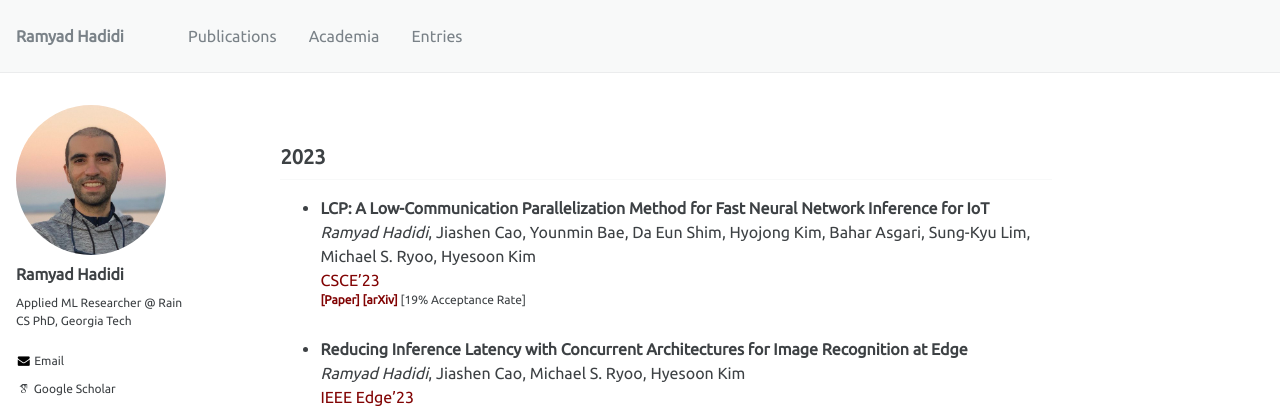
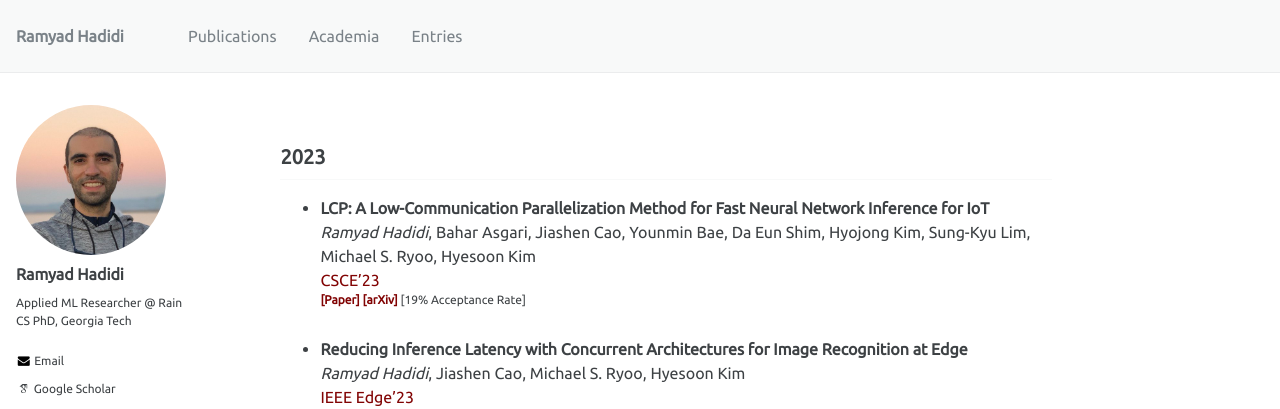
Before and after one commit to ramyadhadidi/ramyadhadidi.github.io, a Jekyll site: the page built from _pages/publications.md, in a window 1280 px wide and 900 px high. Shown: the top 409 px of the window. Built offline with Jekyll 4.4.1, drawn with Linux system fonts in a browser that asks for light colours; some web fonts are replaced.

```diff
--- a/_pages/publications.md
+++ b/_pages/publications.md
@@ -10,7 +10,7 @@ title: "Publications"
 ##  2023
 
   * __LCP: A Low-Communication Parallelization Method for Fast Neural Network Inference for IoT__
-      _Ramyad Hadidi_, Jiashen Cao, Younmin Bae, Da Eun Shim, Hyojong Kim, Bahar Asgari, Sung-Kyu Lim, Michael S. Ryoo, Hyesoon Kim
+      _Ramyad Hadidi_, Bahar Asgari, Jiashen Cao, Younmin Bae, Da Eun Shim, Hyojong Kim, Sung-Kyu Lim, Michael S. Ryoo, Hyesoon Kim
       [CSCE'23](https://american-cse.org/csce2023/conferences-ICOMP)
       <sup>
       [__[Paper]__](https://ramyadhadidi.github.io/files/hadidi_csce_icomp23_lcp.pdf)
```
